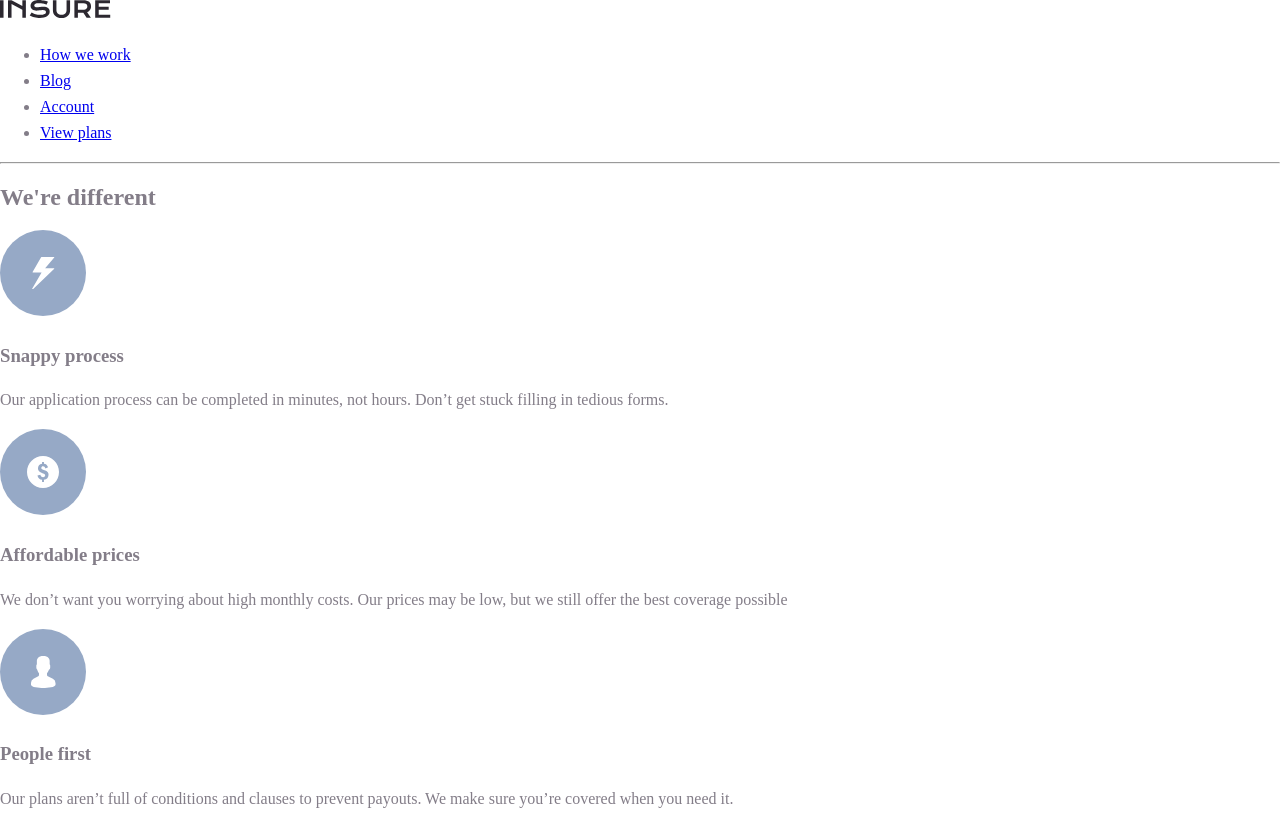
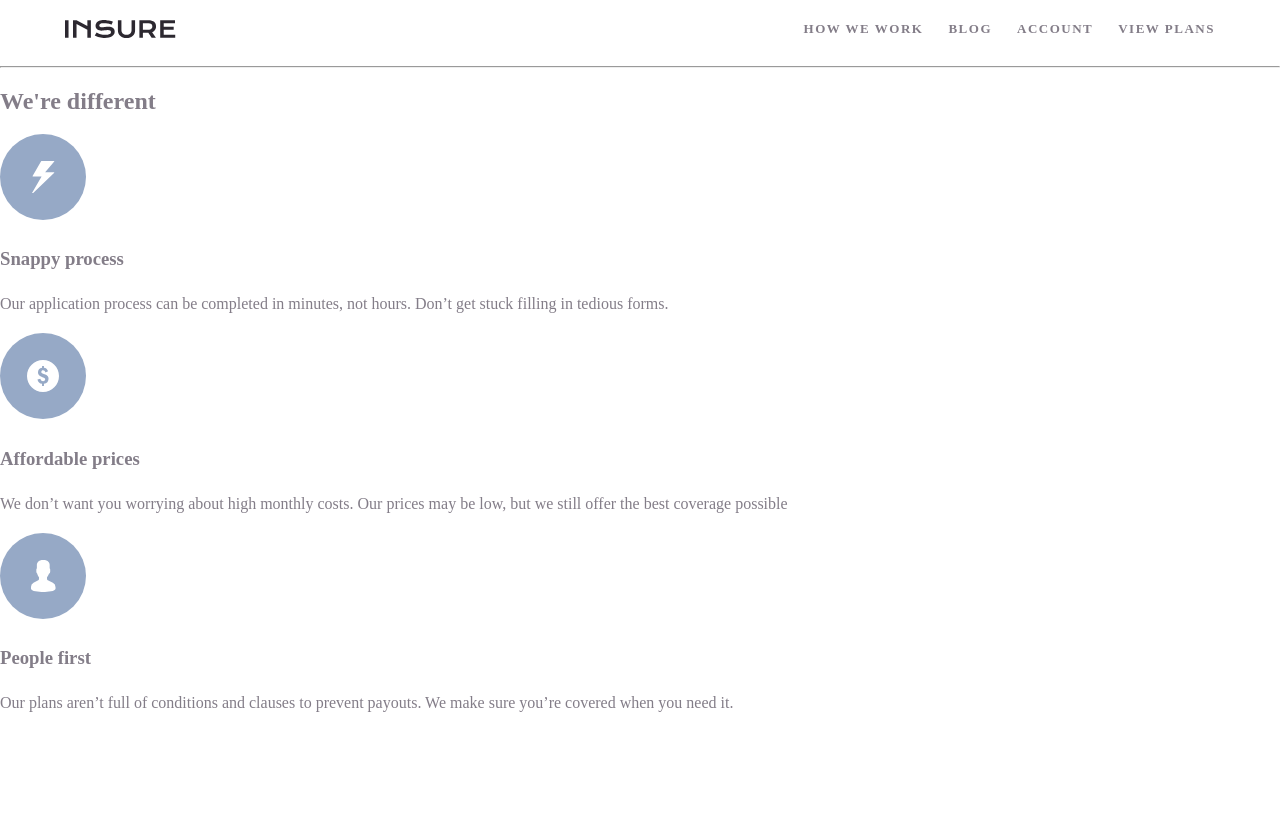
Before and after one commit to OzodaKhamdamova/first, a plain HTML site: page index.html in a window 1280 px wide. After the commit the page ends 800 px from the top, so only its background shows below. Drawn offline with Linux system fonts and the light colour scheme.

Commit message:
new changes

```diff
--- a/index.html
+++ b/index.html
@@ -13,15 +13,15 @@
 <body>
    <header class="site-header">
        <nav class="sitenav">
-           <div class="container">
-               <a>
-                   <img src="image/logo.svg" alt="insure logo" width="111" height="18">
+           <div class="container sitenav-container">
+               <a class="logo">
+                   <img class="logo-img" src="image/logo.svg" alt="insure logo" width="111" height="18">
                </a>
                <ul class="sitenav-list">
                    <li class="sitenav-item"><a class="sitenav-link" href="blank.html">How we work</a></li>
                    <li class="sitenav-item"><a class="sitenav-link" href="blank.html">Blog</a></li>
                    <li class="sitenav-item"><a class="sitenav-link" href="blank.html">Account</a></li>
-                   <li class="sitenav-item"><a class="sitenav-link sitenav-link-bordered" href="blank.html" >View plans</a></li>
+                   <li class="sitenav-item"><a class="sitenav-link sitenav-item-bordered" href="blank.html" >View plans</a></li>
                </ul>
 
            </div>
--- a/style.css
+++ b/style.css
@@ -6,6 +6,7 @@ html{
     box-sizing: inherit;
 }
 body {
+    width: 100%;
     padding: 0;
     margin: 0;
     font-family: 'Karla' 'Arial' sans-serif ;
@@ -20,3 +21,63 @@ img {
     height: auto;
 
 }
+.container{
+    max-width: 1150px;
+    padding-left: 20px;
+    padding-right: 20px;
+    margin-left: auto;
+    margin-right: auto;
+}
+.sitenav {
+    padding-top: 20px;
+    padding-bottom: 20px
+    ;
+
+}
+.sitenav-container {
+    display: flex;
+    align-items: center;
+    justify-content: space-between;
+}
+
+.logo-img{
+    display: block;
+}
+
+.sitenav-list{
+    display: flex;
+    align-items: center;
+    padding: 0;
+    margin: 0;
+    list-style: none;
+    font-size: 13px;
+    line-height: 15.2px;
+    text-transform: uppercase;
+    font-weight: 700;
+    letter-spacing: 1.5px;
+
+}
+.sitenav-item{
+    margin-left: 25px;
+}
+.sitenav-link{
+    text-decoration: none;
+    color: #837d88;
+}
+.sitenav-link:hover{
+    color: #2c2830;
+
+}
+
+
+
+.sitenav-item-bordered .sitenav-link{
+    display: block;
+    padding: 12px 28px;
+    border: 2px solid #2c2830;
+    color:#2c2830 ;
+}
+.sitenav-item-bordered .sitenav-link:hover{
+    background-color: white;
+    color: #2c2830;
+}
```
